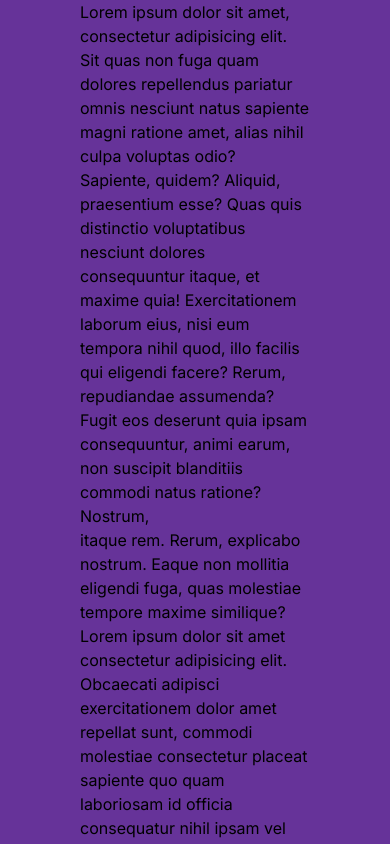
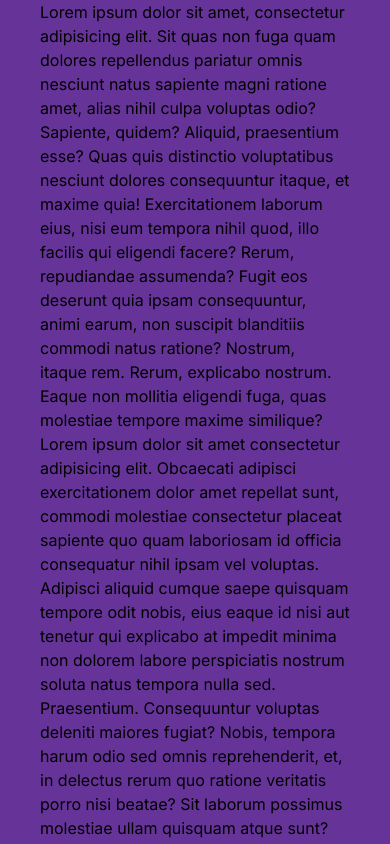
Before and after one commit to LuisArielRetanaHernadez/blog_mabi, a Next.js app: page / in a window 390 px wide. Shown: the top 844 px of the page. Built offline with nearby package versions, Linux system fonts and the light colour scheme.

Commit message:
agregando paddign left y right en la clase wrapper del query max-widht 1024px

```diff
--- a/app/globals.css
+++ b/app/globals.css
@@ -62,6 +62,8 @@ a{
 
   .wrapper {
     max-width: 768px;
+    padding-left: 40px;
+    padding-right: 40px;
   }
 
 }
```
